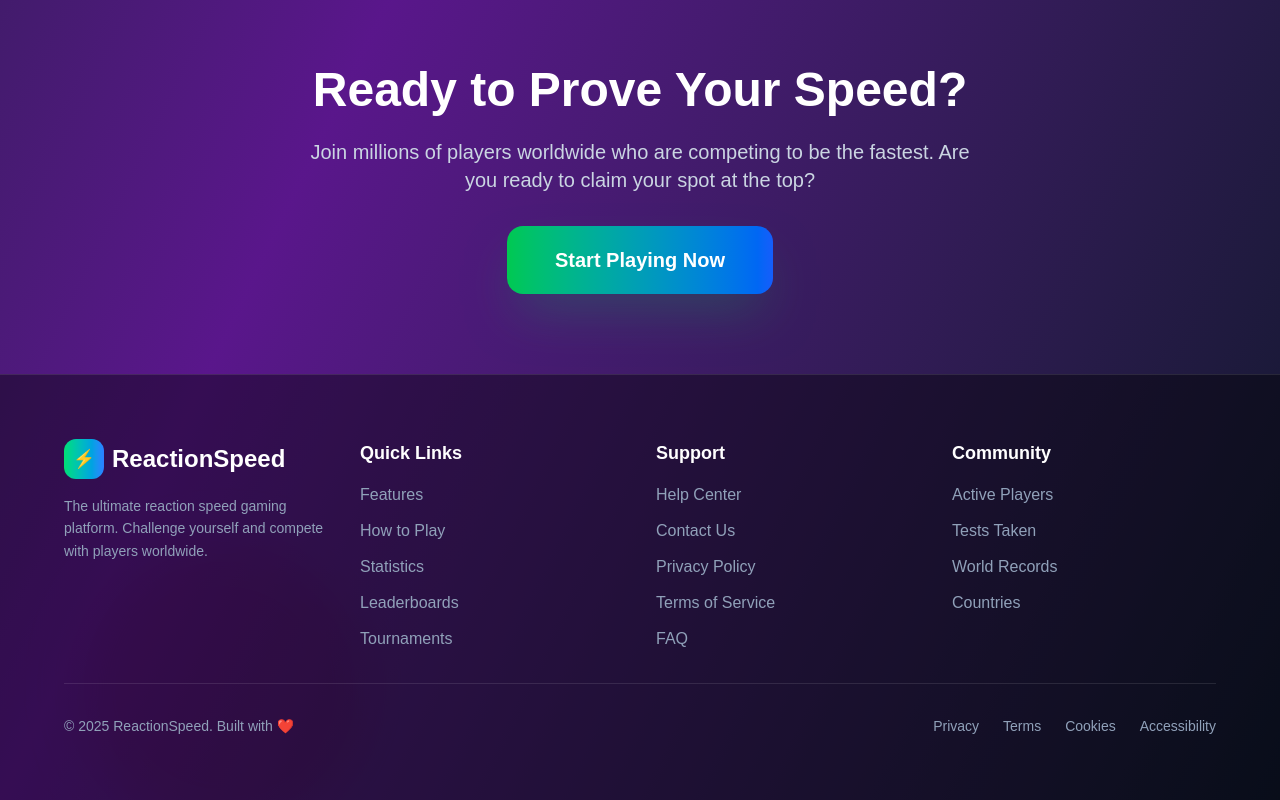
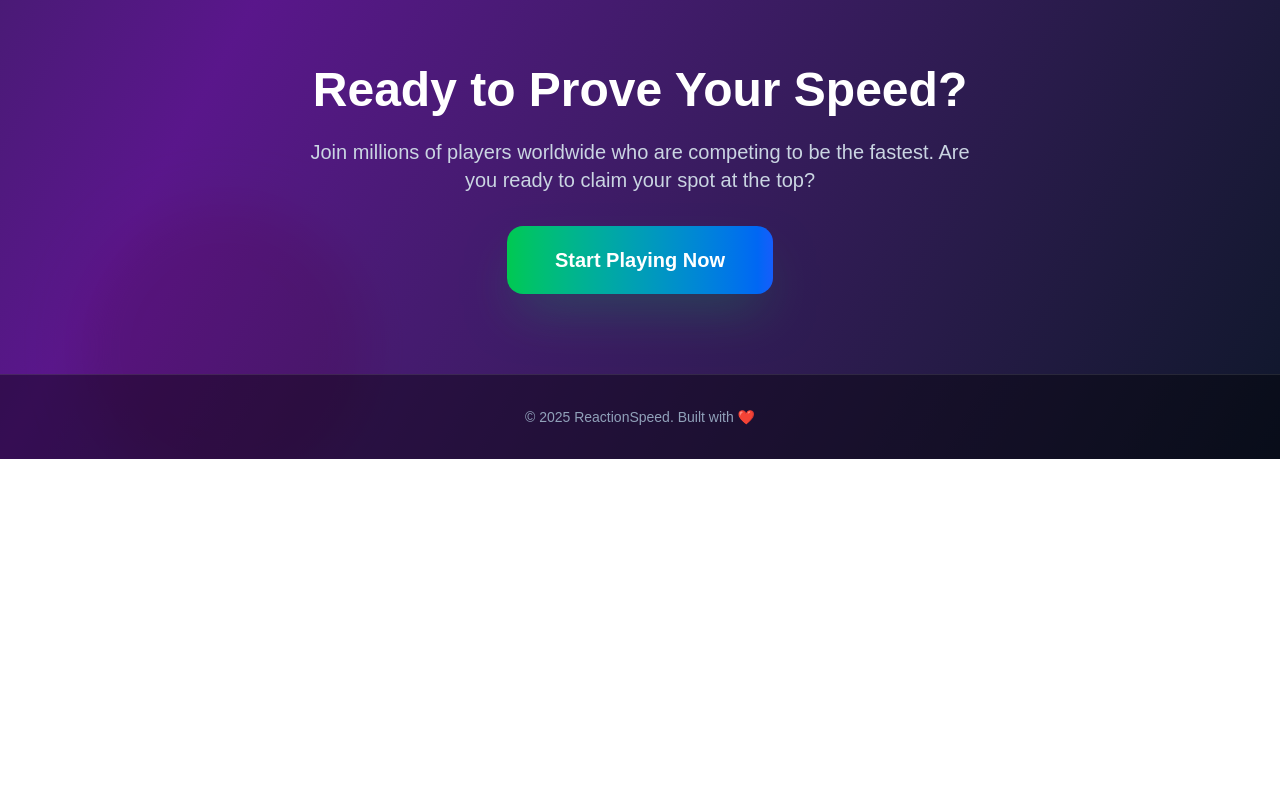
Before and after one commit to catmoreak/Reaction-Speed, a Next.js app in the folder my-app/: page / in a window 1280 px wide. Shown: the part 1839-2639 px from the top of the page. After the commit the page ends 2298 px from the top, so only its background shows below. Built offline with nearby package versions, Linux system fonts and the light colour scheme.

Commit message:
[fix] update footer layout and link text for better clarity

```diff
--- a/my-app/src/app/game/page.tsx
+++ b/my-app/src/app/game/page.tsx
@@ -412,9 +412,9 @@ export default function Game() {
         <div className="text-center pb-8">
           <Link
             href="/"
-            className="inline-block px-6 py-3 bg-gray-700 hover:bg-gray-600 text-white rounded-xl transition-colors"
+            className="text-gray-400 hover:text-white transition-colors text-sm"
           >
-            ← EXIT GAME
+            ← Back to Home
           </Link>
         </div>
       </div>
--- a/my-app/src/app/page.tsx
+++ b/my-app/src/app/page.tsx
@@ -187,83 +187,11 @@ export default function Home() {
 
 
 
-        <footer className="px-4 py-16 bg-black/40 border-t border-white/10">
-          <div className="max-w-6xl mx-auto">
-            <div className="grid md:grid-cols-4 gap-8 mb-8">
-
-              <div className="md:col-span-1">
-                <div className="flex items-center space-x-2 mb-4">
-                  <div className="w-10 h-10 bg-linear-to-r from-green-400 to-blue-500 rounded-xl flex items-center justify-center">
-                    <span className="text-white font-bold text-lg">⚡</span>
-                  </div>
-                  <span className="text-white font-bold text-2xl">ReactionSpeed</span>
-                </div>
-                <p className="text-slate-400 text-sm leading-relaxed">
-                  The ultimate reaction speed gaming platform.
-                  Challenge yourself and compete with players worldwide.
-                </p>
-
-              </div>
-
-
-              <div>
-                <h3 className="text-white font-bold text-lg mb-4">Quick Links</h3>
-                <ul className="space-y-3">
-                  <li><a href="#features" className="text-slate-400 hover:text-white transition-colors">Features</a></li>
-                  <li><a href="#how-to-play" className="text-slate-400 hover:text-white transition-colors">How to Play</a></li>
-                  <li><a href="#stats" className="text-slate-400 hover:text-white transition-colors">Statistics</a></li>
-                  <li><a href="#" className="text-slate-400 hover:text-white transition-colors">Leaderboards</a></li>
-                  <li><a href="#" className="text-slate-400 hover:text-white transition-colors">Tournaments</a></li>
-                </ul>
-              </div>
-
-
-              <div>
-                <h3 className="text-white font-bold text-lg mb-4">Support</h3>
-                <ul className="space-y-3">
-                  <li><a href="#" className="text-slate-400 hover:text-white transition-colors">Help Center</a></li>
-                  <li><a href="#" className="text-slate-400 hover:text-white transition-colors">Contact Us</a></li>
-                  <li><a href="#" className="text-slate-400 hover:text-white transition-colors">Privacy Policy</a></li>
-                  <li><a href="#" className="text-slate-400 hover:text-white transition-colors">Terms of Service</a></li>
-                  <li><a href="#" className="text-slate-400 hover:text-white transition-colors">FAQ</a></li>
-                </ul>
-              </div>
-
-
-              <div>
-                <h3 className="text-white font-bold text-lg mb-4">Community</h3>
-                <div className="space-y-3">
-                  <div className="flex justify-between">
-                    <span className="text-slate-400">Active Players</span>
-
-                  </div>
-                  <div className="flex justify-between">
-                    <span className="text-slate-400">Tests Taken</span>
-
-                  </div>
-                  <div className="flex justify-between">
-                    <span className="text-slate-400">World Records</span>
-
-                  </div>
-                  <div className="flex justify-between">
-                    <span className="text-slate-400">Countries</span>
-
-                  </div>
-                </div>
-              </div>
-            </div>
-
-
-            <div className="pt-8 border-t border-white/10 flex flex-col md:flex-row justify-between items-center">
-              <p className="text-slate-400 text-sm mb-4 md:mb-0">
-                © 2025 ReactionSpeed. Built with ❤️</p>
-              <div className="flex space-x-6 text-sm">
-                <a href="#" className="text-slate-400 hover:text-white transition-colors">Privacy</a>
-                <a href="#" className="text-slate-400 hover:text-white transition-colors">Terms</a>
-                <a href="#" className="text-slate-400 hover:text-white transition-colors">Cookies</a>
-                <a href="#" className="text-slate-400 hover:text-white transition-colors">Accessibility</a>
-              </div>
-            </div>
+        <footer className="px-4 py-8 bg-black/40 border-t border-white/10">
+          <div className="max-w-6xl mx-auto text-center">
+            <p className="text-slate-400 text-sm">
+              © 2025 ReactionSpeed. Built with ❤️
+            </p>
           </div>
         </footer>
       </div>
```
